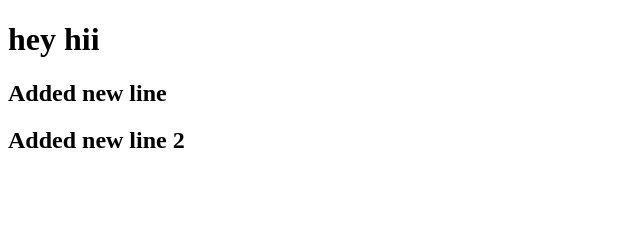
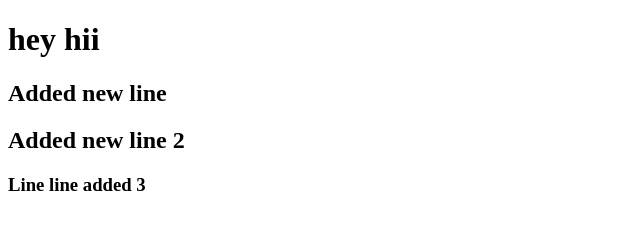
Before and after one commit to asdweb22/code, a plain HTML site: page index.html in a window 1280 px wide. Shown: the whole page, without its empty margins (0-640 px from the left). Drawn offline with Linux system fonts and the light colour scheme.

Commit message:
New line addded from asd branch

```diff
--- a/index.html
+++ b/index.html
@@ -9,5 +9,6 @@
     <h1>hey hii</h1>
     <h2>Added new line</h2>
     <h2>Added new line 2</h2>
+    <h3>Line line added 3</h3>
   </body>
 </html>
```
